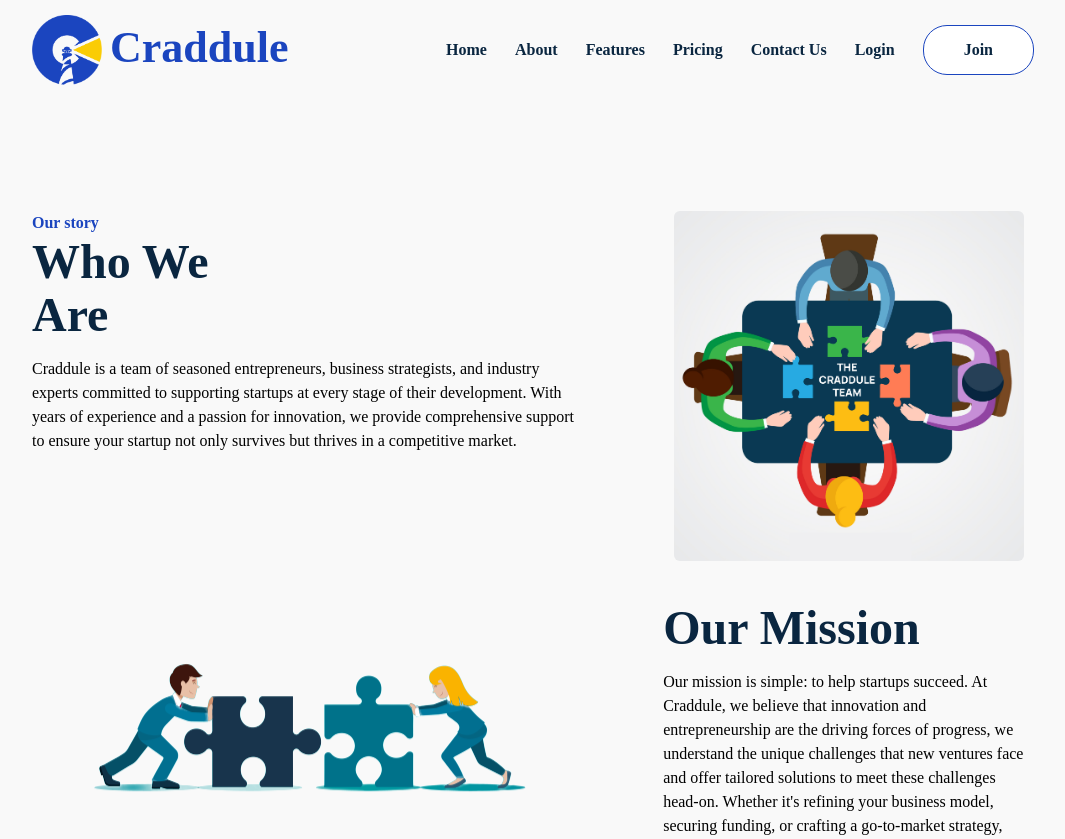
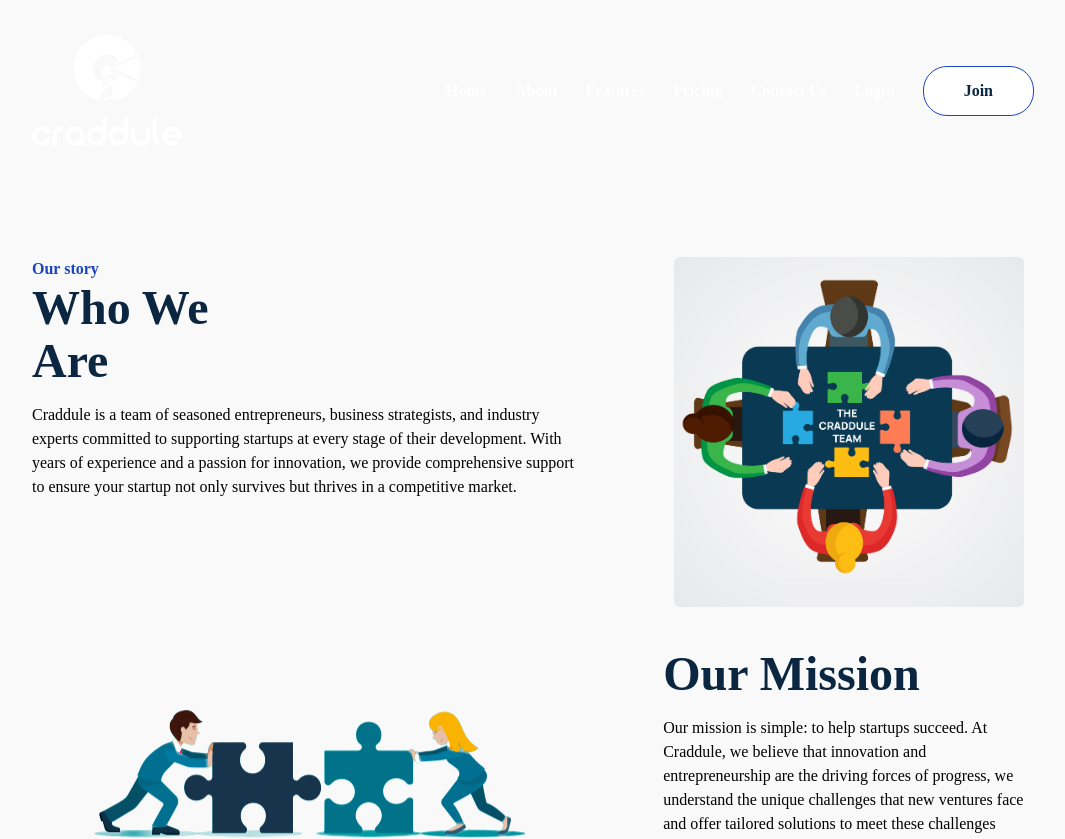
Before and after one commit to tosxin-456/craddule-web, a React (Create React App) app: page /about in a window 1280 px wide. Shown: the top 839 px of the page, without its empty margins (107-1172 px from the left). Built offline with nearby package versions, Linux system fonts and the light colour scheme.

Commit message:
added the styling for the blue bg

```diff
--- a/src/components/navbar.js
+++ b/src/components/navbar.js
@@ -10,7 +10,9 @@ const Navbar = () => {
     const location = useLocation();
     const [height, setHeight] = useState(0);
     const [show, setShow] = useState(false);
+  const basePath = location.pathname.split('/')[0] || '/'; // Handles the referral code
 
+  console.log(basePath)
     const handleShow = () => {
         setShow(!show);
     };
@@ -32,15 +34,15 @@ const Navbar = () => {
     return(
         <>
 
-        <div className={(location.pathname == '/' || location.pathname == '/home' || location.pathname == '/waiting') && height < 70 ? 'flex justify-between items-center px-[30px] md:px-[139px] py-[5px] pt-[20px] md:py-[0px] md:pt-[35px] bg-none z-[999] relative top-0':'flex justify-between items-center px-[30px] md:px-[139px] py-[15px] md:py-[15px] bg-[#F9F9F9] z-[1000] sticky top-0'}>
+        <div className={(basePath== "/" ||  location.pathname == '/' || location.pathname == '/home' || location.pathname == '/waiting') && height < 70 ? 'flex justify-between items-center px-[30px] md:px-[139px] py-[5px] pt-[20px] md:py-[0px] md:pt-[35px] bg-none z-[999] relative top-0':'flex justify-between items-center px-[30px] md:px-[139px] py-[15px] md:py-[15px] bg-[#F9F9F9] z-[1000] sticky top-0'}>
             <div className='w-fit'>
-                <a href="/" className={(location.pathname == '/' || location.pathname == '/home' || location.pathname == '/waiting' || location.pathname == '/waiting') && height < 70 ?'text-[30px] md:text-[44px] font-manrope font-semibold text-white':'text-[30px] md:text-[44px] font-manrope font-semibold text-primary flex gap-2'}>
-                    <img src={(location.pathname == '/' || location.pathname == '/home' || location.pathname == '/waiting') && height < 70 ? Logo2White:Logo1} className={(location.pathname == '/' || location.pathname == '/home' || location.pathname == '/waiting') && height < 70 ? 'w-[100px] md:w-[150px]':'w-[50px] md:w-[70px]'} />
-                    <p className={(location.pathname == '/' || location.pathname == '/home' || location.pathname == '/waiting') && height < 70 ? 'hidden':'block font-black'}>Craddule</p>
+            <a href="/" className={(basePath == "/" || location.pathname == '/' || location.pathname == '/home' || location.pathname == '/waiting' || location.pathname == '/waiting') && height < 70 ?'text-[30px] md:text-[44px] font-manrope font-semibold text-white':'text-[30px] md:text-[44px] font-manrope font-semibold text-primary flex gap-2'}>
+              <img src={(basePath == "/" || location.pathname == '/' || location.pathname == '/home' || location.pathname == '/waiting') && height < 70 ? Logo2White : Logo1} className={(basePath == "/" || location.pathname == '/' || location.pathname == '/home' || location.pathname == '/waiting') && height < 70 ? 'w-[100px] md:w-[150px]':'w-[50px] md:w-[70px]'} />
+              <p className={(basePath == "/" || location.pathname == '/' || location.pathname == '/home' || location.pathname == '/waiting') && height < 70 ? 'hidden':'block font-black'}>Craddule</p>
                 </a>
             </div>
             <div className='text-[16px] font-semibold w-auto'>
-                <ul className={(location.pathname == '/' || location.pathname == '/home' || location.pathname == '/waiting') && height < 70 ?'hidden md:flex justify-between items-center text-white gap-7':'hidden md:flex sm:hidden justify-between items-center text-deepBlue gap-7'}>
+            <ul className={(basePath == "/" || location.pathname == '/' || location.pathname == '/home' || location.pathname == '/waiting') && height < 70 ?'hidden md:flex justify-between items-center text-white gap-7':'hidden md:flex sm:hidden justify-between items-center text-deepBlue gap-7'}>
                     <a href="/home">
                         <li className='nav-item'>
                             Home
@@ -80,7 +82,7 @@ const Navbar = () => {
             </div>
             <svg className={show?'hidden':'md:hidden'} xmlns="http://www.w3.org/2000/svg" width="35" height="35" viewBox="0 0 24 24" onClick={handleShow}>
                 <rect width="24" height="24" fill="none" />
-                <path fill="none" stroke={(location.pathname == '/' || location.pathname == '/home' || location.pathname == '/waiting') && height < 70 ?'#FFFFFF':'#0A2640'} stroke-linecap="round" stroke-width="1.5" d="M20 7H4m16 5H4m16 5H4"/>
+            <path fill="none" stroke={(basePath == "/" || location.pathname == '/' || location.pathname == '/home' || location.pathname == '/waiting') && height < 70 ?'#FFFFFF':'#0A2640'} stroke-linecap="round" stroke-width="1.5" d="M20 7H4m16 5H4m16 5H4"/>
             </svg>
         </div>
 
--- a/src/pages/home.js
+++ b/src/pages/home.js
@@ -220,7 +220,15 @@ const Home = () => {
                 </div>
             </div>
 
-            {/* <div className='px-[30px] md:px-[107px] py-[15px] my-10 md:my-24 bg-none'>
+
+            <Footer />
+        </>
+    )
+};
+
+export default Home;
+
+{/* <div className='px-[30px] md:px-[107px] py-[15px] my-10 md:my-24 bg-none'>
                 <div className='grid grid-cols-12 md:gap-20 items-start'>
                     <div className='col-span-12'>
                         <div className='mt-8 md:mt-16'>
@@ -261,10 +269,4 @@ const Home = () => {
                     </div>
                 </div>
             </div> */}
-            {/* <Subscribe/> */}
-            <Footer />
-        </>
-    )
-};
-
-export default Home;
+{/* <Subscribe/> */ }
```
